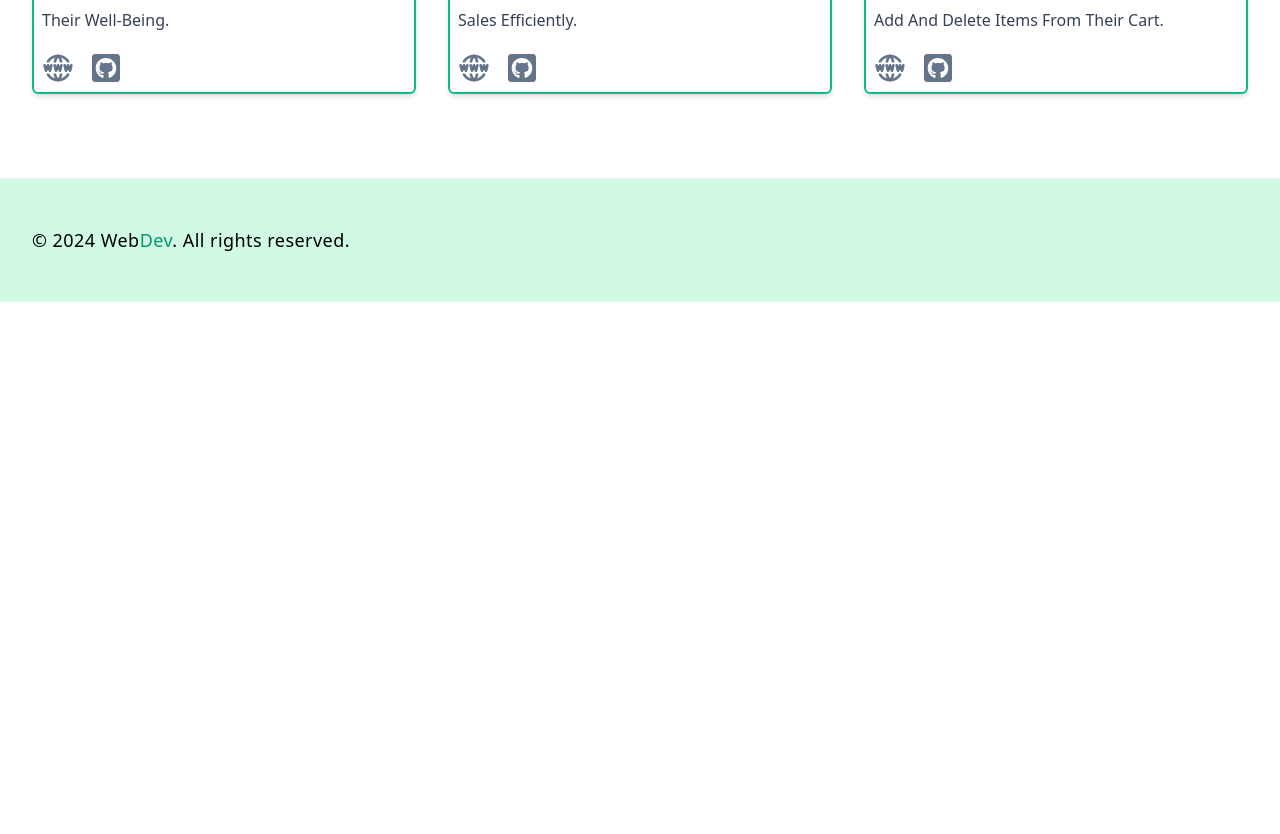
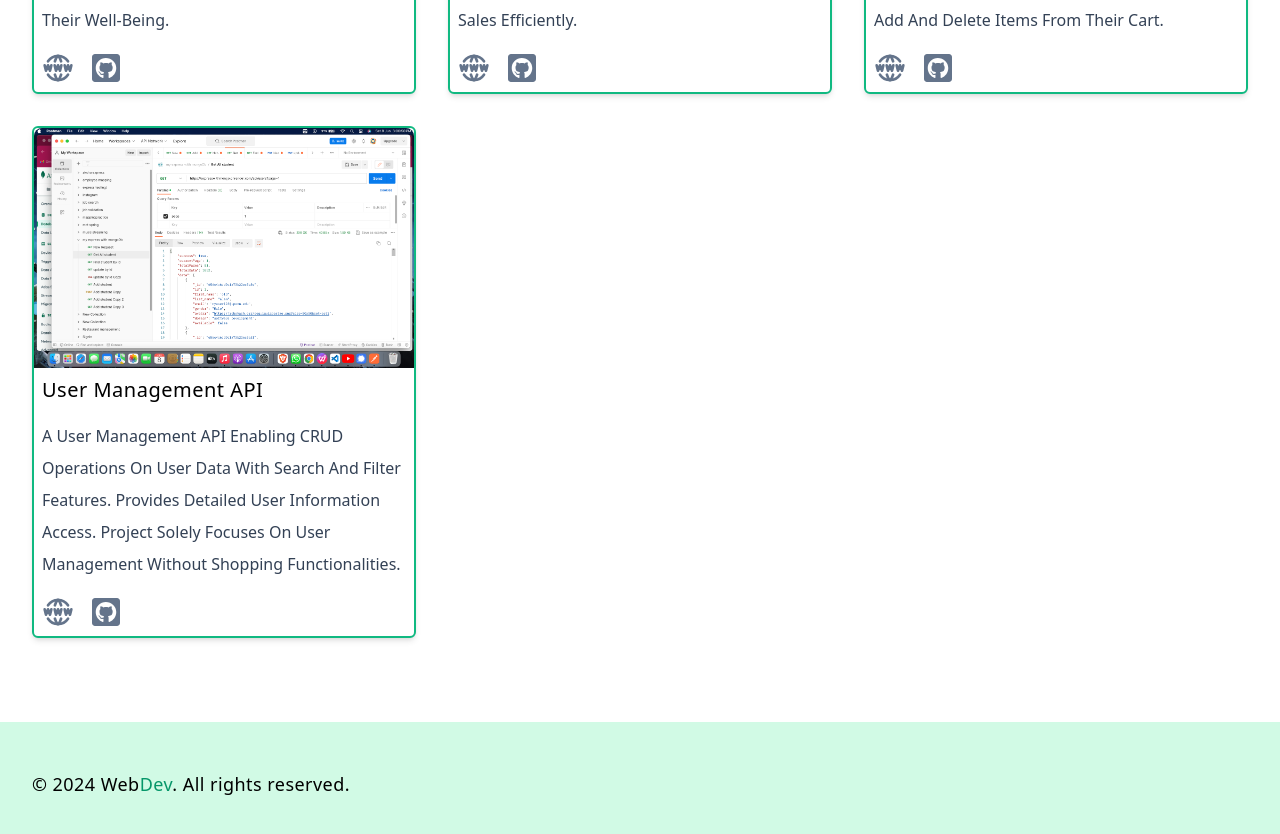
Before and after one commit to Sanowar72/portfolio, a React (Vite) app: page / in a window 1280 px wide. Shown: the part 2889-3723 px from the top of the page. Before the commit the page ends 3191 px from the top, so only its background shows below. Built offline with nearby package versions, Linux system fonts and the light colour scheme.

Commit message:
express project added

```diff
--- a/src/assets/data.jsx
+++ b/src/assets/data.jsx
@@ -10,6 +10,7 @@ import {
 import salesCaptain from "../assets/images/salesCaptain-clone.png";
 import ecommerce from "../assets/images/e-commerce.png";
 import petCare from "../assets/images/petcare.png";
+import expressImg from "../assets/images/expressapi.png";
 
 export const links = [
   { id: nanoid(), href: "#home", text: "home" },
@@ -100,4 +101,12 @@ export const projects = [
     title: "E-commerce",
     text: "A web application for online shopping, offering a variety of products with advanced filtering options to streamline and enhance the overall shopping experience. Users can add and delete items from their cart.",
   },
+  {
+    id: nanoid(),
+    img: expressImg,
+    url: "https://expresswithmongo.onrender.com/api/users?page=1",
+    github: "https://github.com/Sanowar72/expresswithmongo",
+    title: "User Management API",
+    text: "A user management API enabling CRUD operations on user data with search and filter features. Provides detailed user information access. Project solely focuses on user management without shopping functionalities.",
+  },
 ];
```
Also changed, not shown: src/assets/images/expressapi.png (added).
